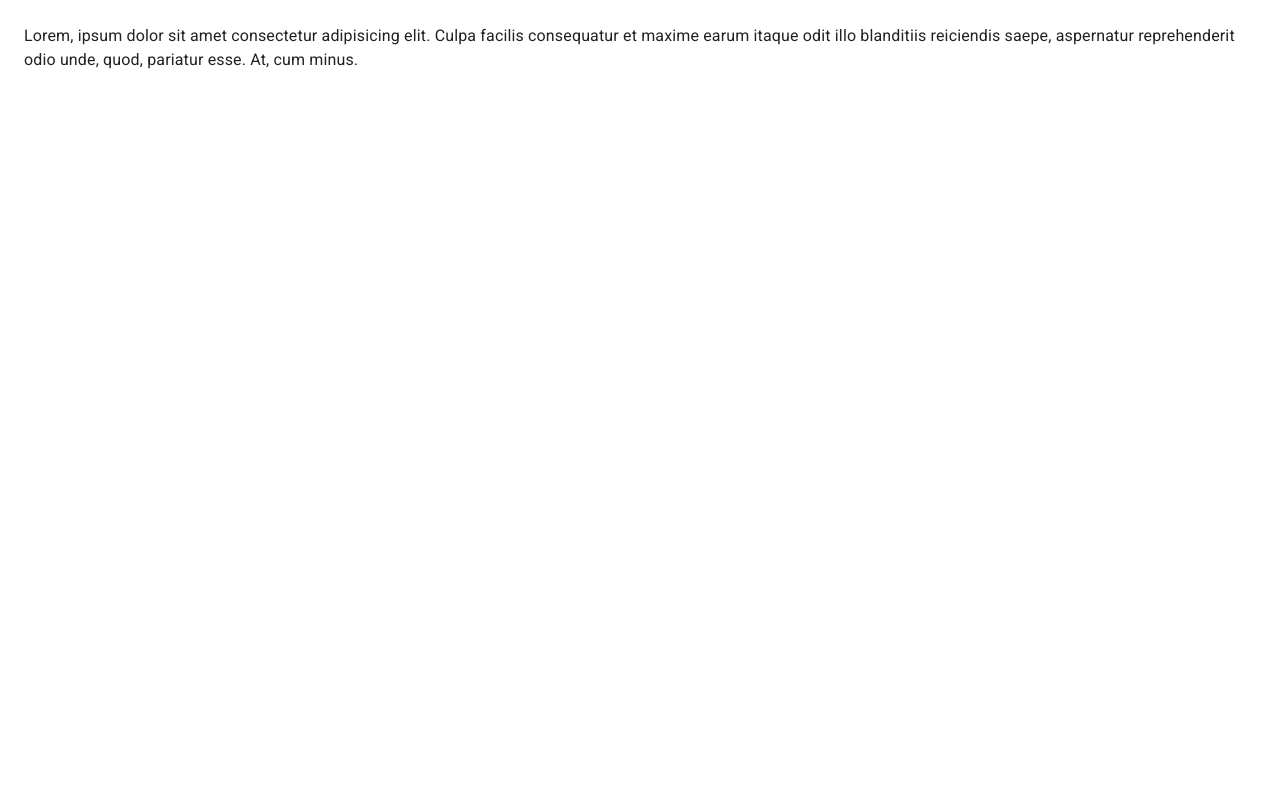
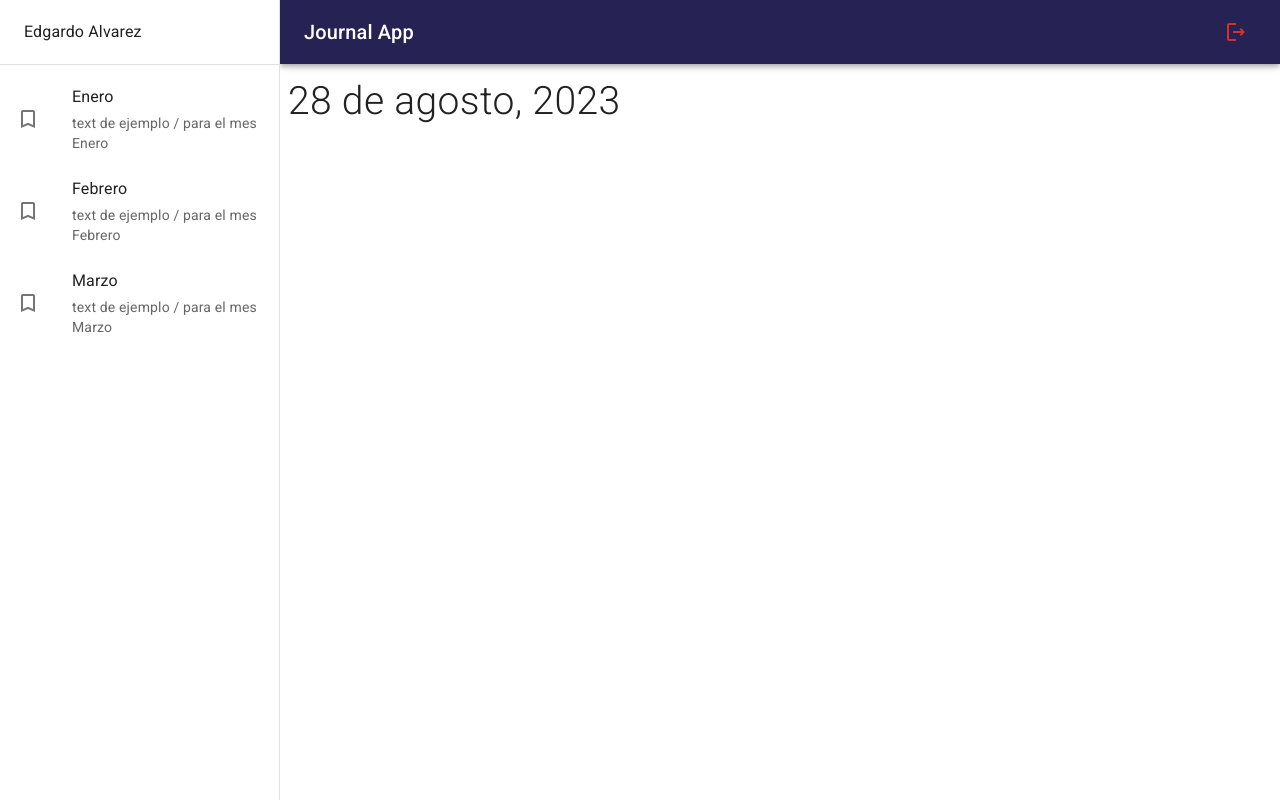
Before and after one commit to edgardoalvarez100/08-journal-app, a React (Vite) app: page / in a window 1280 px wide. Built offline with nearby package versions, Linux system fonts and the light colour scheme.

Commit message:
“update”

```diff
--- /dev/null
+++ b/src/journal/components/Navbar.jsx
@@ -0,0 +1,30 @@
+import { LogoutOutlined, MenuOutlined } from "@mui/icons-material"
+import { AppBar, Grid, IconButton, Toolbar, Typography } from "@mui/material"
+
+
+export const Navbar = ({ drawerWidth }) => {
+    return (
+        <AppBar position="fixed"
+            sx={{
+                width: { sm: `calc(100% - ${drawerWidth}px)` },
+                ml: { sm: `${drawerWidth}px` }
+            }}>
+            <Toolbar>
+                <IconButton color="inherit" edge="start" sx={{ mr: 2, display: { sm: 'none' } }}>
+                    <MenuOutlined />
+                </IconButton>
+
+                <Grid container direction="row" justifyContent="space-between" alignItems="center">
+                    <Typography variant="h6" noWrap component="div">
+                        Journal App
+                    </Typography>
+
+                    <IconButton color="error">
+                        <LogoutOutlined />
+                    </IconButton>
+
+                </Grid>
+            </Toolbar>
+        </AppBar >
+    )
+}
--- /dev/null
+++ b/src/journal/components/SideBar.jsx
@@ -0,0 +1,49 @@
+import { TurnedInNot } from "@mui/icons-material"
+import { Box, Divider, Drawer, Grid, List, ListItem, ListItemButton, ListItemIcon, ListItemText, Toolbar, Typography } from "@mui/material"
+
+
+export const SideBar = ({ drawerWidth }) => {
+    return (
+        <Box
+            component="nav"
+            sx={{
+                width: { sm: drawerWidth },
+                flexShrink: { sm: 0 }
+            }}
+        >
+            <Drawer variant="permanent" // temporary
+                open
+                sx={{
+                    display: { sx: 'block' },
+                    '& .MuiDrawer-paper': { boxSizing: 'border-box', width: drawerWidth }
+                }}
+            >
+                <Toolbar>
+                    <Typography noWrap>
+                        Edgardo Alvarez
+                    </Typography>
+
+                </Toolbar>
+                <Divider />
+                <List>
+                    {
+                        ["Enero", "Febrero", "Marzo"].map(text => (
+                            <ListItem key={text} disablePadding>
+                                <ListItemButton>
+                                    <ListItemIcon>
+                                        <TurnedInNot />
+                                    </ListItemIcon>
+                                    <Grid>
+                                        <ListItemText primary={text} />
+                                        <ListItemText secondary={`text de ejemplo / para el mes ${text}`} />
+                                    </Grid>
+                                </ListItemButton>
+                            </ListItem>
+                        ))
+                    }
+                </List>
+
+            </Drawer>
+        </Box>
+    )
+}
--- /dev/null
+++ b/src/journal/components/index.js
@@ -0,0 +1,2 @@
+export * from "./Navbar";
+export * from "./SideBar";
--- a/src/journal/layout/JournalLayout.jsx
+++ b/src/journal/layout/JournalLayout.jsx
@@ -1,13 +1,20 @@
-import { Box } from "@mui/material"
+import { Box, Toolbar } from "@mui/material"
+import { Navbar, SideBar } from "../components"
 
 
+const drawerWidth = 280;
 export const JournalLayout = ({ children }) => {
     return (
         <Box sx={{ display: "flex" }}>
 
-            <Box component="main" sx={{ flexGrow: 1, p: 3 }}>
+            <Navbar drawerWidth={drawerWidth} />
 
-                {/* Toolbar */}
+            <SideBar drawerWidth={drawerWidth} />
+
+            <Box component="main" sx={{ flexGrow: 1, p: 1 }}>
+
+                <Toolbar />
+
                 {children}
             </Box>
 
--- a/src/journal/pages/JournalPage.jsx
+++ b/src/journal/pages/JournalPage.jsx
@@ -1,12 +1,14 @@
 import { Typography } from "@mui/material"
 import { MailOutline } from "@mui/icons-material"
 import { JournalLayout } from "../layout/JournalLayout"
+import { NoteView, NothingSelectedView } from "../views"
 
 export const JournalPage = () => {
     return (
         <JournalLayout>
-            <Typography>Lorem, ipsum dolor sit amet consectetur adipisicing elit. Culpa facilis consequatur et maxime earum itaque odit illo blanditiis reiciendis saepe, aspernatur reprehenderit odio unde, quod, pariatur esse. At, cum minus.</Typography>
-
+            {/* <Typography>Lorem, ipsum dolor sit amet consectetur adipisicing elit. Culpa facilis consequatur et maxime earum itaque odit illo blanditiis reiciendis saepe, aspernatur reprehenderit odio unde, quod, pariatur esse. At, cum minus.</Typography> */}
+            {/* <NothingSelectedView /> */}
+            <NoteView />
         </JournalLayout>
     )
 }
--- /dev/null
+++ b/src/journal/views/NoteView.jsx
@@ -0,0 +1,17 @@
+import { Grid, Typography } from "@mui/material"
+
+
+export const NoteView = () => {
+    return (
+        <Grid container direction="row"
+            justifyContent="space-between"
+            sx={{ mb: 1 }}>
+            <Grid item>
+                <Typography fontSize={39} fontWeight="light">
+                    28 de agosto, 2023
+                </Typography>
+            </Grid>
+
+        </Grid>
+    )
+}
--- /dev/null
+++ b/src/journal/views/NothingSelectedView.jsx
@@ -0,0 +1,24 @@
+
+import { StarOutline } from "@mui/icons-material"
+import { Grid, Typography } from "@mui/material"
+
+
+export const NothingSelectedView = () => {
+    return (
+        <Grid container
+            spacing={0}
+            direction="column"
+            alignItems="center"
+            justifyContent="center"
+            sx={{ minHeight: 'calc(100vh - 110px)', backgroundColor: 'primary.main', borderRadius: 5 }}
+        >
+            <Grid item xs={12}>
+                <StarOutline sx={{ fontSize: 100, color: 'white' }} />
+            </Grid>
+            <Grid item xs={12}>
+                <Typography color="white" variant="h5">Seleciona o crea una entrada</Typography>
+            </Grid>
+
+        </Grid>
+    )
+}
--- /dev/null
+++ b/src/journal/views/index.js
@@ -0,0 +1,2 @@
+export * from "./NothingSelectedView";
+export * from "./NoteView";
```
